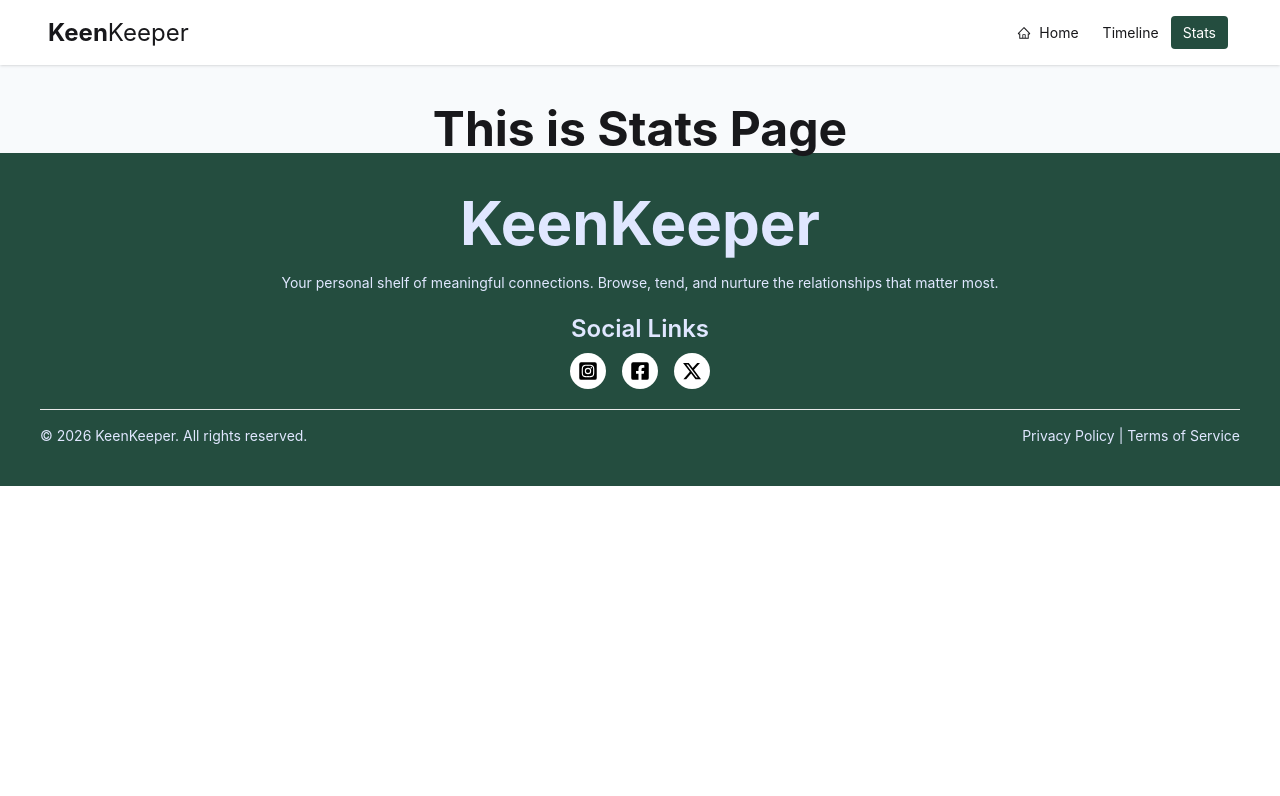
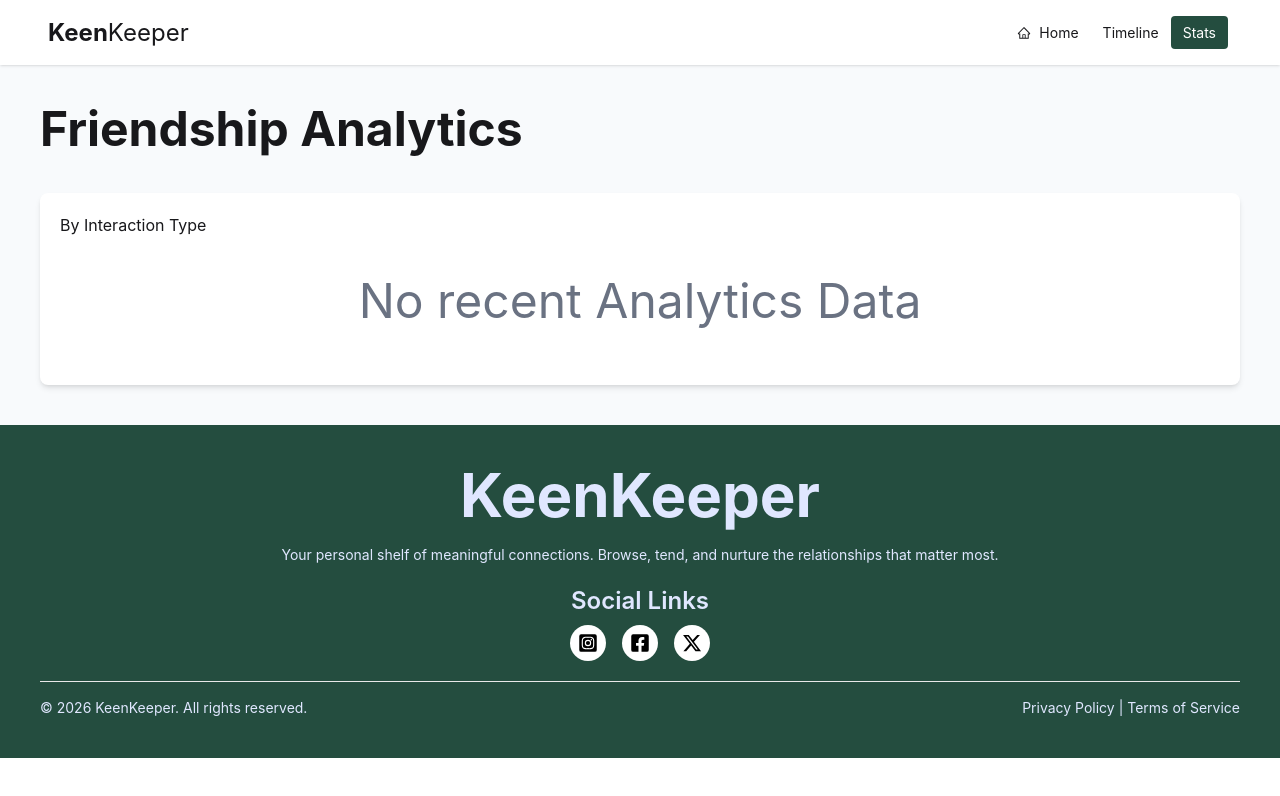
Before and after one commit to Arafathosen2001/my-keen-keeper, a React (Vite) app: page /stats in a window 1280 px wide. Shown: the top 796 px of the page. Built offline with nearby package versions, Linux system fonts and the light colour scheme.

Commit message:
Add Stats Page and dynamic data || 2026-04-17 06:39 PM

```diff
--- a/package.json
+++ b/package.json
@@ -17,6 +17,7 @@
     "react-router": "^7.14.0",
     "react-spinners": "^0.17.0",
     "react-toastify": "^11.0.5",
+    "recharts": "^3.8.1",
     "tailwindcss": "^4.2.2"
   },
   "devDependencies": {
--- a/src/Component/NavBar/NavBar.jsx
+++ b/src/Component/NavBar/NavBar.jsx
@@ -2,6 +2,7 @@ import React from 'react';
 import './Nav.css'
 import { Link, NavLink } from 'react-router';
 import { AiOutlineHome } from 'react-icons/ai';
+// import logo from '../assest/logo.png'
 
 const NavBar = () => {
     const navItenms = (
--- a/src/Context/ContextProvider.jsx
+++ b/src/Context/ContextProvider.jsx
@@ -4,7 +4,7 @@ export const Context = createContext();
 const ContextProviderData = ({ children }) => {
     const [frindg, setFriendg] = useState([]);
     const handelButtonClick = (friend, type) => {
-        console.log(friend)
+        // console.log(friend)
         const isExist = frindg.find(frnd => frnd.userData.id == friend.id);
         if (!isExist) {
             toast.success(`${friend.name} added to ${type} timeline!`);
--- a/src/Pages/Stats/Stats.jsx
+++ b/src/Pages/Stats/Stats.jsx
@@ -1,9 +1,59 @@
-import React from 'react';
+import React, { useContext } from 'react';
+import { Legend, Pie, PieChart, Tooltip } from 'recharts';
+import { Context } from '../../Context/ContextProvider';
 
 const Stats = () => {
+    const { frindg } = useContext(Context);
+    const callCount = frindg.filter(
+        (friend) => friend.actionType === 'Call'
+    ).length;
+
+    const textCount = frindg.filter(
+        (friend) => friend.actionType === 'Text'
+    ).length;
+
+    const videoCount = frindg.filter(
+        (friend) => friend.actionType === 'Video'
+    ).length;
+    console.log(frindg.length);
+
+    const data = [
+        { name: 'Call', value: callCount, fill: '#0088FE' },
+        { name: 'Text', value: textCount, fill: '#00C49F' },
+        { name: 'Video', value: videoCount, fill: '#FFBB28' },
+    ];
     return (
-        <div>
-            <h1 className='text-5xl font-bold text-center mt-10'>This is Stats Page</h1>
+        <div className='container'>
+            <h1 className='text-5xl font-bold mt-10'>Friendship Analytics</h1>
+            <div className=" bg-white p-5 rounded-lg shadow-md my-10">
+                <p>By Interaction Type</p>
+                {
+                    frindg.length > 0 ? (
+                        <PieChart style={{ width: '100%', maxWidth: '500px', maxHeight: '80vh', aspectRatio: 1, margin: '30px auto' }} responsive>
+                            <Pie
+                                data={data}
+                                innerRadius="80%"
+                                outerRadius="100%"
+                                // Corner radius is the rounded edge of each pie slice
+                                cornerRadius="50%"
+                                fill="#8884d8"
+                                // padding angle is the gap between each pie slice
+                                paddingAngle={5}
+                                dataKey="value"
+                                isAnimationActive={true}
+                            />
+                            <Tooltip />
+                            <Legend />
+                        </PieChart>
+                    ) : (
+                            <div className="text-center py-10">
+                                <h3 className='text-gray-500 text-5xl'>No recent Analytics Data</h3>
+                            </div>
+                    )
+
+                }
+
+            </div>
         </div>
     );
 };
--- a/src/Pages/Timeline/Timeline.jsx
+++ b/src/Pages/Timeline/Timeline.jsx
@@ -5,7 +5,7 @@ import { MdOutlineTextsms } from 'react-icons/md';
 import { IoVideocamOutline } from 'react-icons/io5';
 const Timeline = () => {
     const { frindg } = useContext(Context);
-    console.log(frindg);
+    // console.log(frindg);
     return (
         <div className='container py-20'>
             <h1 className='text-5xl font-bold'>Timeline {frindg.length}</h1>
@@ -22,14 +22,14 @@ const Timeline = () => {
                         <div key={index} className="flex gap-5 items-center bg-white p-5 rounded-lg shadow-md mt-5">
                             <h3 className="text-xl font-bold">{friend.actionType == 'Call' && <LuPhoneCall />}{friend.actionType == 'Text' && <MdOutlineTextsms />}{friend.actionType == 'Video' && <IoVideocamOutline /> }</h3>
                             <div className="">
-                                <h3 className="text-xl font-bold">{friend.userData?.name || 'Unknown'}</h3>
+                                <h3 className="text-xl font-bold">{friend.actionType} <span className='text-sm'>with</span> <span className='font-normal'>{friend.userData?.name || 'Unknown'}</span></h3>
                                 <p className="text-gray-500">{friend.timestamp?.toLocaleString() || 'Unknown'}</p>
                             </div>
                         </div>)}
                 </div>
             ) : (
                     <div className="text-center py-10">
-                        <h3 className='text-gray-500 text-5xl'>No recent interactions to show</h3>
+                        <h3 className='text-gray-500 text-5xl'>Not Available Data</h3>
                     </div>
                 )}
 
```
Also changed, not shown: 1 other file (tests, documents, lock files or other folders).
